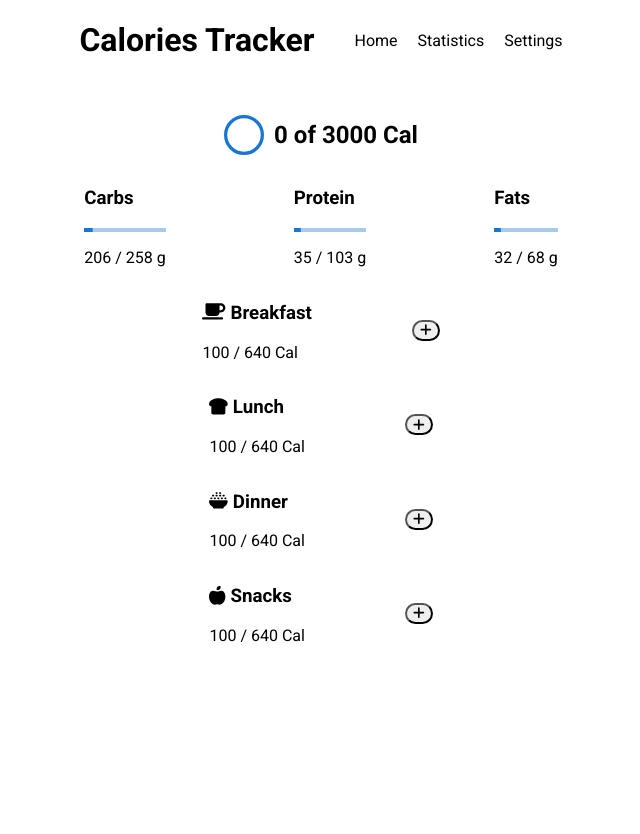
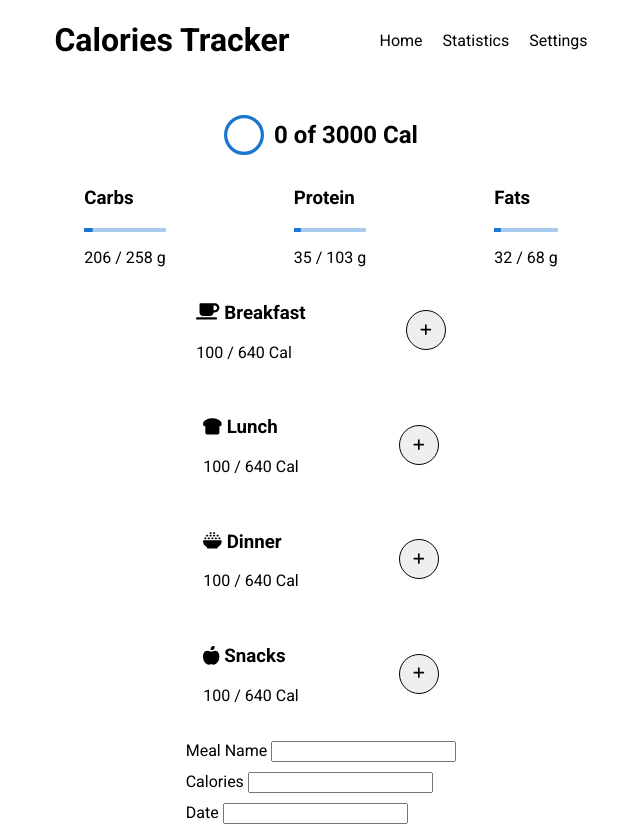
Before and after one commit to priyamkumar/Calories-Tracker, a React (Vite) app: page / in a window 1280 px wide. Both pictures are taken after a click on the button 744 px from the left and 330 px from the top of the page. Shown: the whole page, without its empty margins (319-959 px from the left). Before the commit the page ends 800 px from the top, so only its background shows below. Built offline with nearby package versions, Linux system fonts and the light colour scheme.

Commit message:
adding popup

```diff
--- /dev/null
+++ b/src/AddMealForm.jsx
@@ -0,0 +1,20 @@
+import React from "react";
+
+export default function AddMealForm() {
+  var d = new Date();
+  d.getHours();
+  d.getMinutes();
+  d.getSeconds();
+  return (
+    <form>
+    <div className="meal-info">
+      <label htmlFor="meal-name">Meal Name <input type="text" id="meal-name" /></label>
+
+      <label htmlFor="calories">Calories <input type="number" id="calories" min="0" /></label>
+
+      <label htmlFor="date">Date <input type="texte" id="date" /></label>
+
+    </div>
+    </form>
+  );
+}
--- a/src/App.css
+++ b/src/App.css
@@ -1,11 +1,13 @@
 body {
   margin: 0;
   box-sizing: border-box;
-  font-family: "Roboto", serif;}
+  font-family: "Roboto", serif;
+}
 
 .header {
   display: flex;
   justify-content: center;
+  gap: 50px;
   width: 90%;
   align-items: center;
   margin: 0 auto;
@@ -36,7 +38,7 @@ body {
   margin-left: 10px;
 }
 
-  .macros-container{
+.macros-container {
   display: flex;
   justify-content: center;
   align-items: center;
@@ -46,6 +48,7 @@ body {
 .meal-container {
   display: flex;
   flex-direction: column;
+  gap: 20px;
   justify-content: center;
   align-items: center;
 }
@@ -57,6 +60,16 @@ body {
 }
 
 .meal-card button {
-    border-radius: 20px;
   cursor: pointer;
+  width: 40px;
+  height: 40px;
+  border: 1px solid black;
+  border-radius: 50%;
+  align-self: right;
 }
+
+.meal-info label{
+  display: block;
+  margin-bottom: 10px;
+
+}
--- a/src/Components/AddMeal.jsx
+++ b/src/Components/AddMeal.jsx
@@ -1,8 +1,15 @@
-import React from "react";
+import React, { useState } from "react";
 import { FontAwesomeIcon } from '@fortawesome/react-fontawesome'
 import {faMugSaucer, faBreadSlice, faBowlRice, faAppleWhole, faPlus} from '@fortawesome/free-solid-svg-icons'
+import AddMealForm from "../AddMealForm";
 
-export default function AddMeal() {  return (
+export default function AddMeal() {
+  const [showPopup, setShowPopup] = useState(false);
+  console.log(showPopup);
+  const openPopup = () => {
+    setShowPopup((prev) =>!prev)
+  }
+    return (
     <div className="meal-container">
       <div className="meal-card">
         <div>
@@ -10,7 +17,7 @@ export default function AddMeal() {  return (
           <h3><FontAwesomeIcon icon={faMugSaucer} /> Breakfast</h3>
           <p>100 / 640 Cal</p>
         </div>
-        <button>
+        <button onClick={() => openPopup()}>
         <FontAwesomeIcon icon={faPlus} />
         </button>
       </div>
@@ -37,10 +44,11 @@ export default function AddMeal() {  return (
           <h3><FontAwesomeIcon icon={faAppleWhole} /> Snacks</h3>
           <p>100 / 640 Cal</p>
         </div>
-        <button>
+        <button >
         <FontAwesomeIcon icon={faPlus} />
         </button>
       </div>
+      {showPopup && <AddMealForm/>}
     </div>
   );
 }
```
Lines whose indentation alone changed are shown as unchanged.
